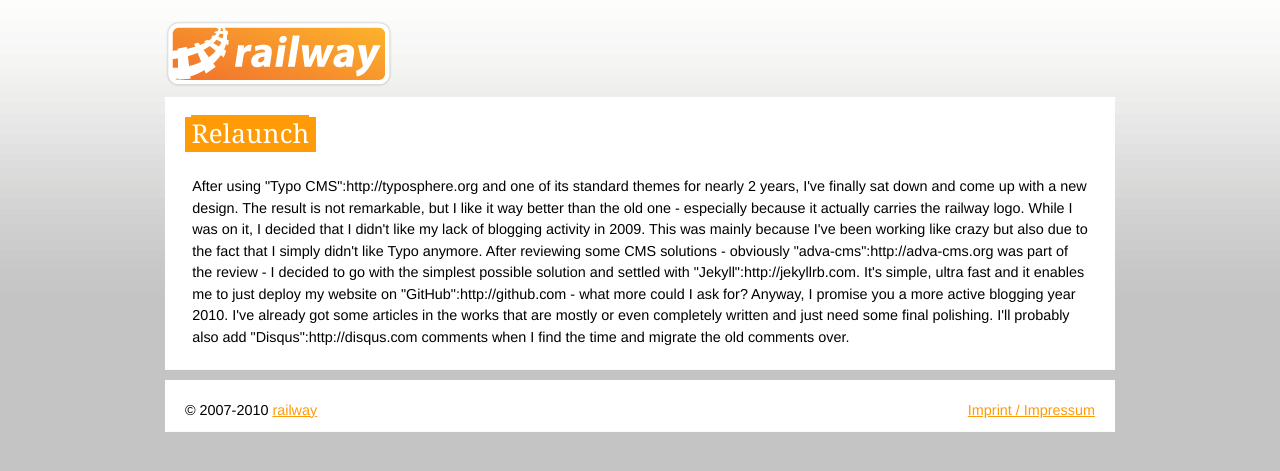
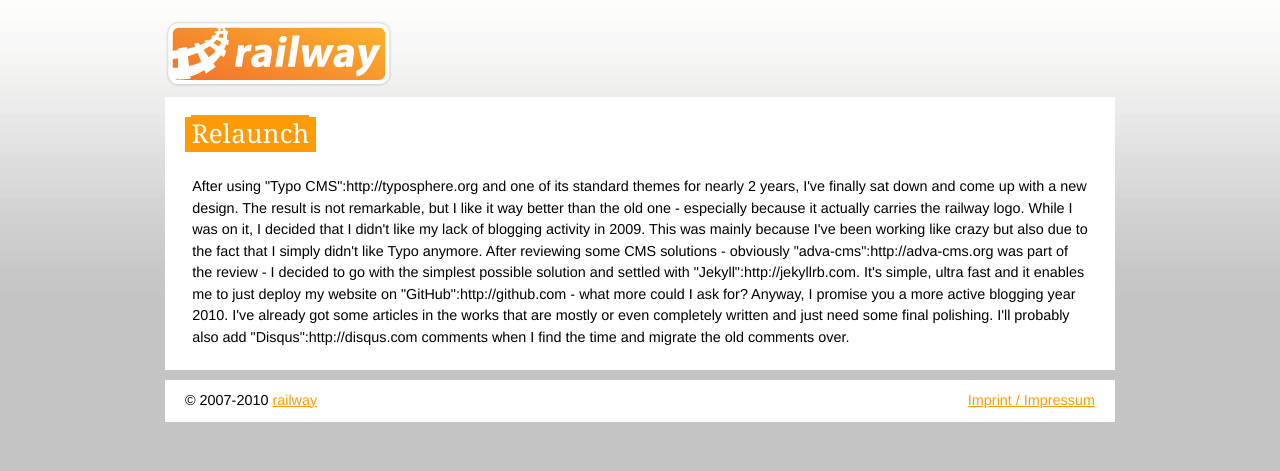
Before and after one commit to clemens/clemens.github.com, a Jekyll site: the page built from _posts/2010-01-10-relaunch.textile, in a window 1280 px wide. Shown: the top 471 px of the page. Built offline with Jekyll 4.4.1, drawn with Linux system fonts in a browser that asks for light colours.

Commit message:
fix margin

```diff
--- a/_layouts/default.html
+++ b/_layouts/default.html
@@ -23,7 +23,7 @@
       </div>
       {{ content }}
       <div id="footer" class="content_box span-24">
-        <div class="content_wrapper">
+        <div class="content_wrapper" style="margin-top:10px;">
           <div style="float:left; margin-bottom:10px;">&copy; 2007-2010 <a href="http://www.railway.at">railway</a></div>
           <div style="float:right; margin-bottom:10px;"><a href="/imprint">Imprint / Impressum</a></div>
         </div>
```
